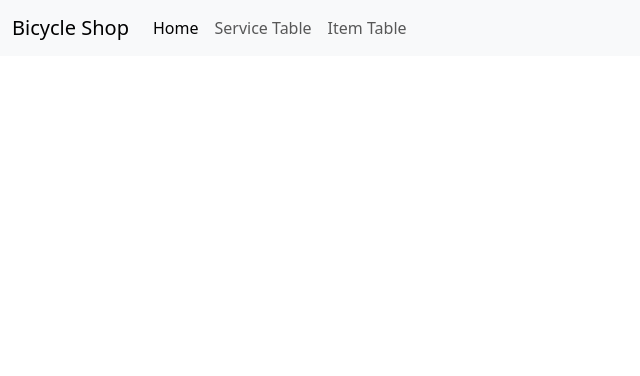
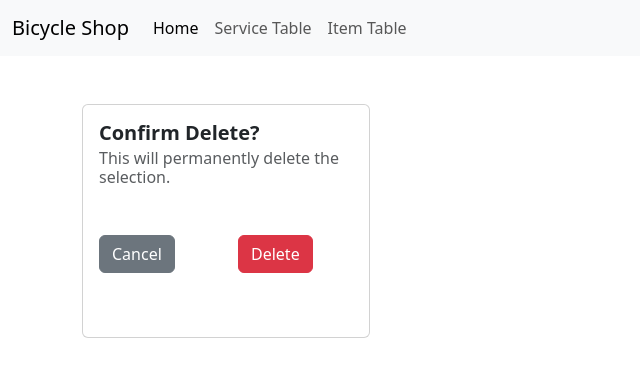
Before and after one commit to muhdarifrawi/20250122-vite-ecommerce, a React (Vite) app: page /servicedelete/1 in a window 1280 px wide. Shown: the top 376 px of the page, without its empty margins (0-640 px from the left). Built offline with nearby package versions, Linux system fonts and the light colour scheme.

Commit message:
added delete for service. not working.

```diff
--- a/src/App.jsx
+++ b/src/App.jsx
@@ -11,6 +11,7 @@ import ServiceTable from "./ServiceTable";
 import ItemTable from "./ItemTable";
 import ItemForm from "./ItemForm";
 import ItemDelete from "./ItemDelete";
+import ServiceDelete from "./ServiceDelete";
 
 function App() {
   return (
@@ -25,6 +26,7 @@ function App() {
         <Route path="/servicetable" component={ServiceTable}/>
         <Route path="/serviceform" component={ServiceForm}/>
         <Route path="/serviceform/:id" component={ServiceForm}/>
+        <Route path="/servicedelete/:id" component={ServiceDelete}/>
         <Route path="/itemtable" component={ItemTable}/>
         <Route path="/itemform" component={ItemForm}/>
         <Route path="/itemform/:id" component={ItemForm}/>
--- /dev/null
+++ b/src/ServiceDelete.jsx
@@ -0,0 +1,43 @@
+import React, { useState, useEffect } from "react";
+import axios from "axios";
+import { useParams } from "wouter";
+import { navigate } from "wouter/use-browser-location";
+import { Link } from 'wouter';
+
+function ServiceDelete() {
+    const params = useParams();
+
+    const handleDelete = async () => {
+        console.log("delete >>> ", params.id);
+        await axios.post(import.meta.env.VITE_DB_URL + `/services/delete/${params.id}`, )
+        .then((response)=>{
+            console.log(response);
+        });
+
+        navigate(`/servicetable`);
+    }
+
+    return (
+        <>
+            <div className="container">
+                <div className="card mt-5" style={{ width: 18 + "rem" }}>
+                    <div className="card-body">
+                        <h5 className="card-title"><strong>Confirm Delete?</strong></h5>
+                        <h6 className="card-subtitle mb-2 text-body-secondary">This will permanently delete the selection.</h6>
+                        <div className="row mt-5">
+                            <div className="col">
+                                <Link role="button" className="btn btn-secondary" href="/servicetable">Cancel</Link>
+                            </div>
+                            <div className="col">
+                                <button type="submit" className="btn btn-danger mb-5" onClick={handleDelete}>Delete</button>
+                            </div>
+                        </div>
+
+                    </div>
+                </div>
+            </div>
+        </>
+    )
+}
+
+export default ServiceDelete;
--- a/src/ServiceTable.jsx
+++ b/src/ServiceTable.jsx
@@ -24,6 +24,10 @@ function ServiceTable() {
     const handleEdit = async (id) => {
         navigate(`/serviceform/${id}`, { replace: true });
     }
+
+    const handleDelete = async (id) => {
+            navigate(`/servicedelete/${id}`, { replace: true });
+        }
 
     return (
         <>
@@ -53,7 +57,7 @@ function ServiceTable() {
                                         <td>{!service["staff"]["name"] ? " --- NA --- ": service["staff"]["name"]}</td>
                                         <td>
                                             <button className="btn btn-success mx-2" type="button" onClick={() => handleEdit(service["service"]["service_id"])}>Edit</button>
-                                            <button className="btn btn-danger mx-2" type="button">Delete</button>
+                                            <button className="btn btn-danger mx-2" type="button" onClick={() => handleDelete(service["service"]["service_id"])}>Delete</button>
                                         </td>
                                     </tr>
                                 )
```
